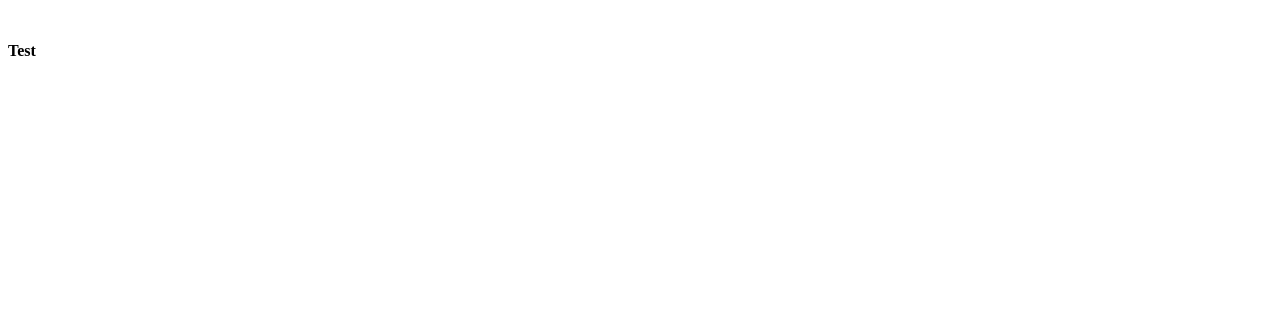
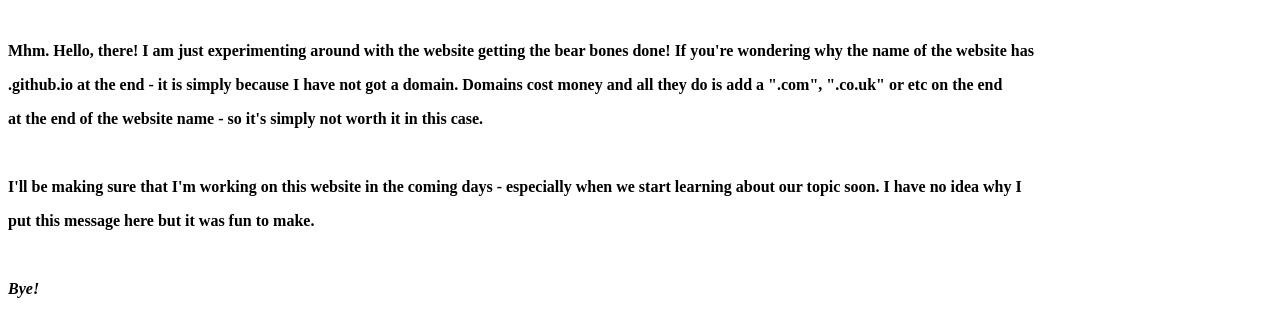
Before and after one commit to SCP-SL/Space-n-Stuff, a plain HTML site: page index.html in a window 1280 px wide. Drawn offline with Linux system fonts and the light colour scheme.

Commit message:
Added lots of extra stuff

```diff
--- a/index.html
+++ b/index.html
@@ -11,8 +11,16 @@
 
 <body>
 <article>
+<title>Space 'n Stuff</title>
 <br>
-<p><b>Test</b></p>
+<p><b>Mhm. Hello, there! I am just experimenting around with the website getting the bear bones done! If you're wondering why the name of the website has</b></p>
+<p><b>.github.io at the end - it is simply because I have not got a domain. Domains cost money and all they do is add a ".com", ".co.uk" or etc on the end</b></p>
+<p><b>at the end of the website name - so it's simply not worth it in this case.</p></b>
+<br>
+<p><b>I'll be making sure that I'm working on this website in the coming days - especially when we start learning about our topic soon. I have no idea why I</b></p>
+<p><b>put this message here but it was fun to make.</b></p>
+<br>
+<p><b><i>Bye!</i></b></p>
 <br>
 </article>
 </body>
```
